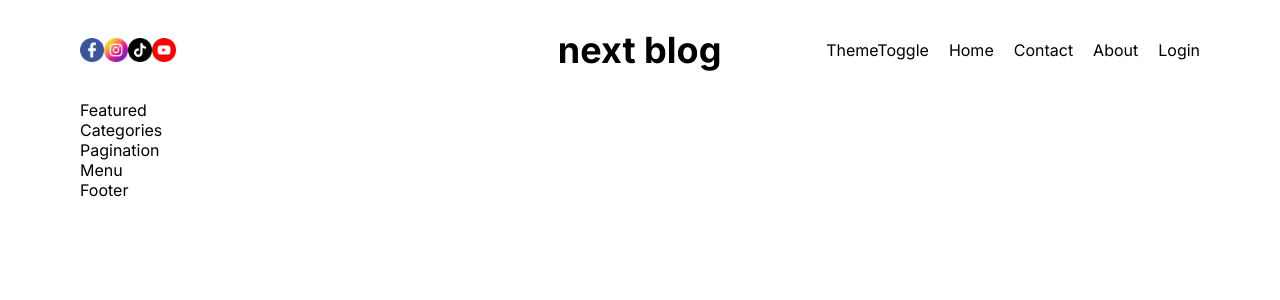
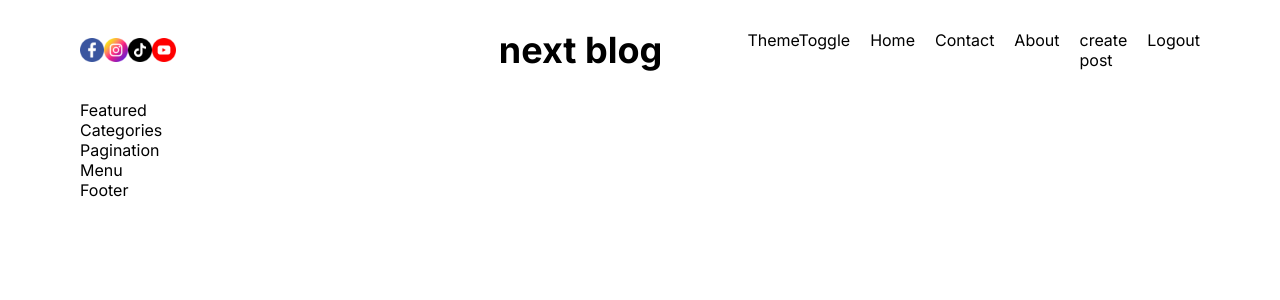
Before and after one commit to FREDVUNI/next-blog, a Next.js app: page / in a window 1280 px wide. Shown: the top 300 px of the page. Built offline with nearby package versions, Linux system fonts and the light colour scheme.

Commit message:
chore: set up temporary auth - hardcoded

```diff
--- a/src/components/auth/Auth.jsx
+++ b/src/components/auth/Auth.jsx
@@ -3,9 +3,9 @@ import styles from "./auth.module.css";
 import Link from "next/link";
 
 const Auth = () => {
-  const auth = "not-authenticated";
+  const auth = "not-authenticateds";
   return (
-    <div className={styles.container}>
+    <>
       {auth === "not-authenticated" ? (
         <Link href={"/"}>Login</Link>
       ) : (
@@ -14,7 +14,7 @@ const Auth = () => {
           <span className={styles.Link}>Logout</span>
         </>
       )}
-    </div>
+    </>
   );
 };
 
```
